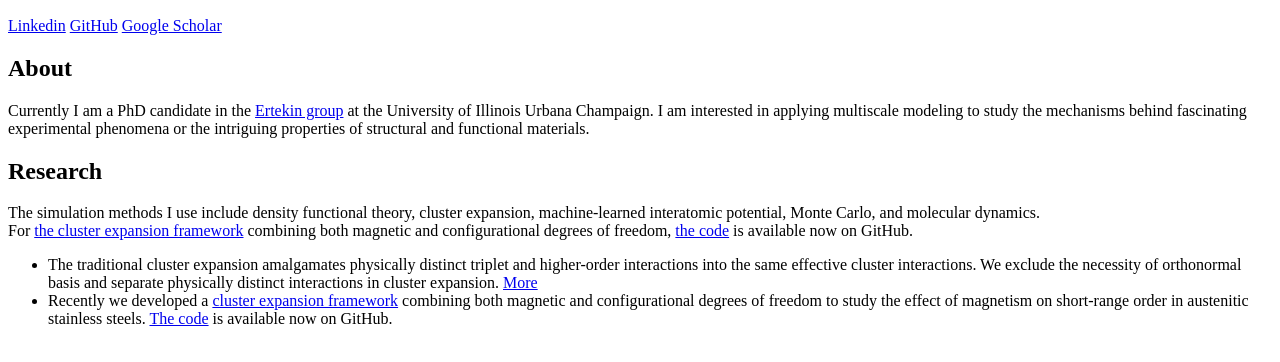
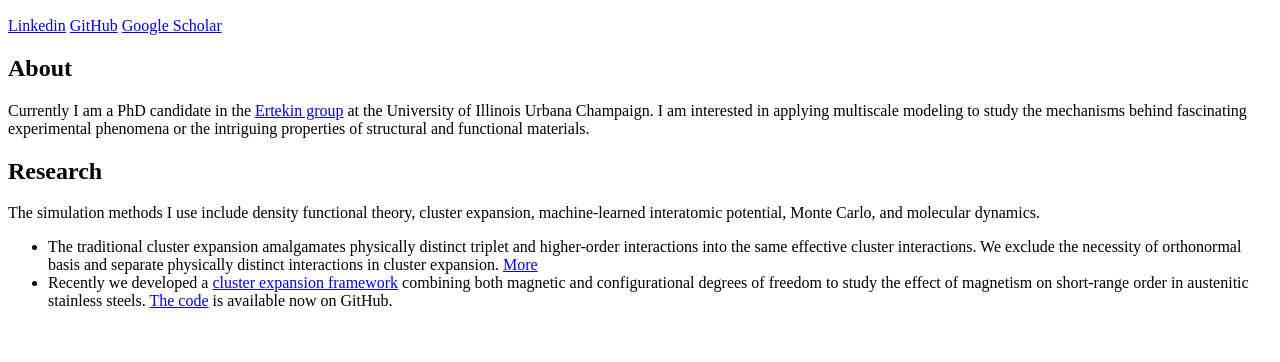
Before and after one commit to tianyus5/tianyus5.github.io, a plain HTML site: page index.html in a window 1280 px wide. Shown: the part 110-472 px from the top of the page. Drawn offline with Linux system fonts and the light colour scheme.

Commit message:
Update index.html

```diff
--- a/index.html
+++ b/index.html
@@ -13,7 +13,6 @@
     <p class="has-line-data" data-line-start="7" data-line-end="8">Currently I am a PhD candidate in the <a href="https://oasis.mechse.illinois.edu">Ertekin group</a> at the University of Illinois Urbana Champaign. I am interested in applying multiscale modeling to study the mechanisms behind fascinating experimental phenomena or the intriguing properties of structural and functional materials.</p>
     <h2 class="code-line" data-line-start=9 data-line-end=10 ><a id="Research_9"></a>Research</h2>
     <p class="has-line-data" data-line-start="11" data-line-end="13">The simulation methods I use include density functional theory, cluster expansion, machine-learned interatomic potential, Monte Carlo, and molecular dynamics.<br>
-    For <a href="https://www.sciencedirect.com/science/article/pii/S1359645424004397">the cluster expansion framework</a> combining both magnetic and configurational degrees of freedom, <a href="https://github.com/bjblank2/GenMC_Fit">the code</a> is available now on GitHub.</p>
     <ul>
     <li class="has-line-data" data-line-start="12" data-line-end="13">The traditional cluster expansion amalgamates physically distinct triplet and higher-order interactions into the same effective cluster interactions. We exclude the necessity of orthonormal basis and separate physically distinct interactions in cluster expansion. <a href="https://www.sciencedirect.com/science/article/pii/S0927025621006625">More</a></li>
     <li class="has-line-data" data-line-start="13" data-line-end="14">Recently we developed a <a href="https://www.sciencedirect.com/science/article/pii/S1359645424004397">cluster expansion framework</a> combining both magnetic and configurational degrees of freedom to study the effect of magnetism on short-range order in austenitic stainless steels. <a href="https://github.com/bjblank2/GenMC_Fit">The code</a> is available now on GitHub.</li>
```
